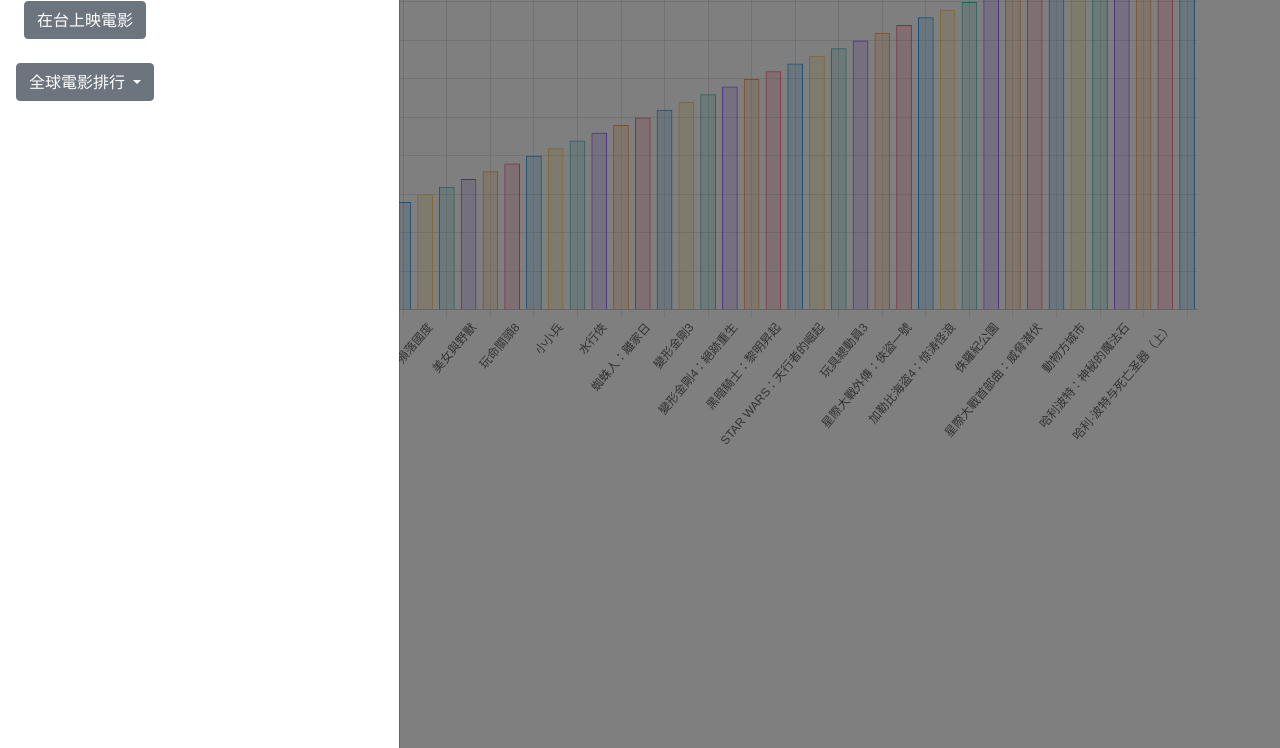
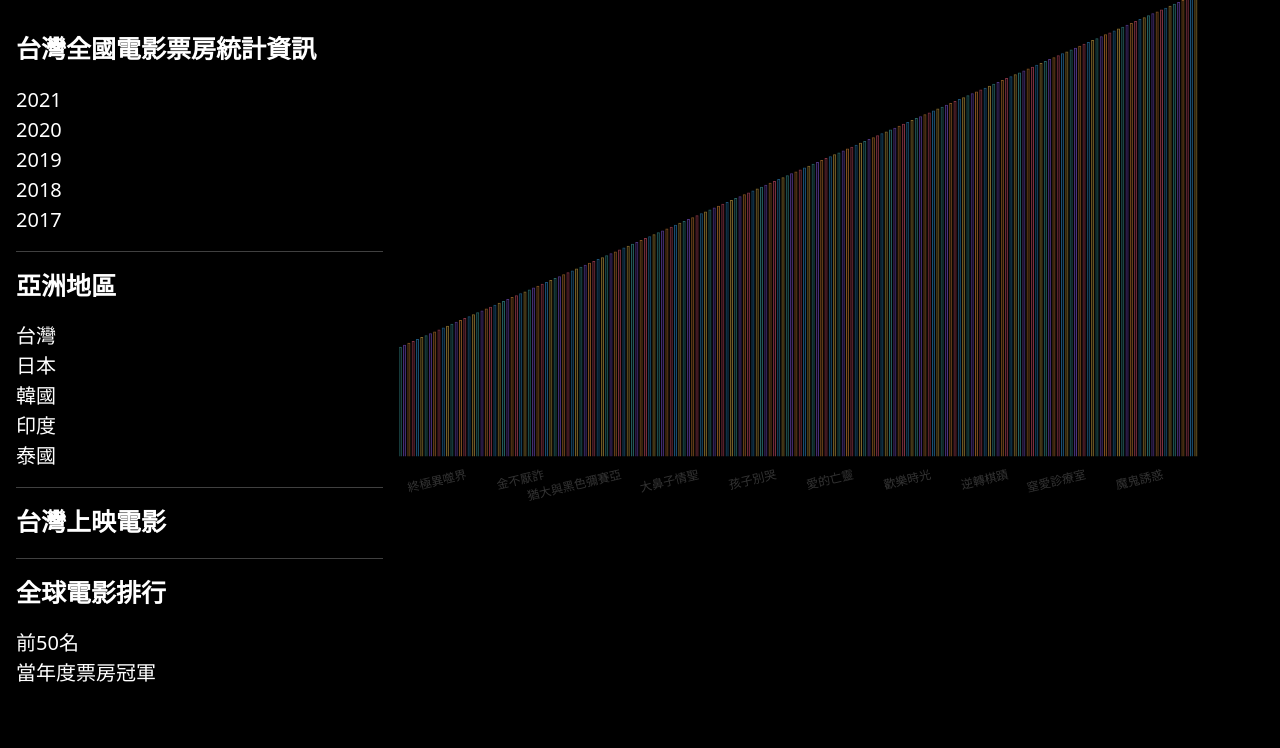
Before and after one commit to alianlbj23/movies, a Django app: page /show/ in a window 1280 px wide, after a click on "Menu". Shown: the part 217-965 px from the top of the page. Run offline with Django 3.2, Linux system fonts and the light colour scheme; data comes from the database, SQL or seed files in the repository; both versions use the stored data as it was after the commit; some libraries are stand-ins or nearby versions.

Commit message:
2021-6-17-23:51

```diff
--- a/movies/views.py
+++ b/movies/views.py
@@ -1,7 +1,12 @@
 from django.shortcuts import render
 from django.http import HttpResponse
 from django.http import JsonResponse
-from movies.models import rank_chapion_world
+from movies.models import Tawain_movies_rank_2021
+
+import os
+import django
+os.environ.setdefault('DJANGO_SETTINGS_MODULE', 'mysite.settings')
+django.setup()
 
 def index(request):
 	title_name = "博雅通識小專題:電影資料分析"
@@ -9,6 +14,5 @@ def index(request):
 # Create your views here.
 
 def show(request):
-    items = rank_chapion_world.objects.all()
-    a = 123
+    items = Tawain_movies_rank_2021.objects.all()
     return render(request, 'showpost.html', locals())
--- a/templates/base.html
+++ b/templates/base.html
@@ -10,7 +10,7 @@
 
   </head>
   <!--style="background-color:black;"-->
-  <body >
+  <body style="background-color:black;">
 
       <div class="container" >
         {% block headmessage %} {% endblock %}
--- a/templates/headertest.html
+++ b/templates/headertest.html
@@ -12,8 +12,8 @@
     <button class="navbar-toggler" type="button" data-bs-toggle="collapse" data-bs-target="#navbarNavDropdown" aria-controls="navbarNavDropdown" aria-expanded="false" aria-label="Toggle navigation">
       <span class="navbar-toggler-icon"></span>
     </button>
-    <div class="collapse navbar-collapse" id="navbarNavDropdown">
-      <ul class="navbar-nav"><!--上方選單---->
+    <div class="collapse navbar-collapse" id="navbarNavDropdown" >
+      <ul class="navbar-nav" ><!--上方選單---->
 
         <li class="nav-item">
           <a class="nav-link"> &nbsp;      </a>
@@ -23,57 +23,43 @@
           Menu
         </button>
 
-        <div class="offcanvas offcanvas-start" tabindex="-1" id="offcanvasExample" aria-labelledby="offcanvasExampleLabel">
+        <div class="offcanvas offcanvas-start" tabindex="-1" id="offcanvasExample" aria-labelledby="offcanvasExampleLabel" style="background-color:black;">
           <div class="offcanvas-header">
-            <h5 class="offcanvas-title" id="offcanvasExampleLabel">第五組</h5>
+
+
+            <h5 class="offcanvas-title" id="offcanvasExampleLabel">
+              <img src="https://upload.cc/i1/2021/06/17/HOWo1a.jpg" class="center" width = '200' height = '200' alt="...">
+            </h5>
             <button type="button" class="btn-close text-reset" data-bs-dismiss="offcanvas" aria-label="Close"></button>
           </div>
           <div class="offcanvas-body">
-            <div>
-              關於我們...
-            </div>
-            <div class="dropdown mt-3">
-              <button class="btn btn-secondary dropdown-toggle" type="button" id="dropdownMenuButton" data-bs-toggle="dropdown">
-                2017~2021年排行
-              </button>
-              <ul class="dropdown-menu" aria-labelledby="dropdownMenuButton">
-                <li><a class="dropdown-item" href="#">2021</a></li>
-                <li><a class="dropdown-item" href="#">2020</a></li>
-                <li><a class="dropdown-item" href="#">2019</a></li>
-                <li><a class="dropdown-item" href="#">2018</a></li>
-                <li><a class="dropdown-item" href="#">2017</a></li>
-              </ul>
-            </div>
 
-            <div class="dropdown mt-3">
-              <button class="btn btn-secondary dropdown-toggle" type="button" id="dropdownMenuButton" data-bs-toggle="dropdown">
-                亞洲地區
-              </button>
-              <ul class="dropdown-menu" aria-labelledby="dropdownMenuButton">
-                <li><a class="dropdown-item" href="#">日本</a></li>
-                <li><a class="dropdown-item" href="#">韓國</a></li>
-                <li><a class="dropdown-item" href="#">印度</a></li>
-                <li><a class="dropdown-item" href="#">泰國</a></li>
-              </ul>
-            </div>
+            <p ><span style="color:white;font-family:微軟正黑體;font-size:25px;font-weight:bold;">台灣全國電影票房統計資訊</span></p>
+            <ur>
+              <li><a href="#" class="text-decoration-none"><span style="color:white;font-size:20px;">2021</span></a></li>
+              <li><a href="#" class="text-decoration-none"><span style="color:white;font-size:20px;">2020</span></a></li>
+              <li><a href="#" class="text-decoration-none"><span style="color:white;font-size:20px;">2019</span></a></li>
+              <li><a href="#" class="text-decoration-none"><span style="color:white;font-size:20px;">2018</span></a></li>
+              <li><a href="#" class="text-decoration-none"><span style="color:white;font-size:20px;">2017</span></a></li>
+            </ur>
+            <hr style="color:white;">
+            <p ><span style="color:white;font-family:微軟正黑體;font-size:25px;font-weight:bold;">亞洲地區</span></p>
+            <ur>
+              <li><a href="#" class="text-decoration-none"><span style="color:white;font-size:20px;">台灣</span></a></li>
+              <li><a href="#" class="text-decoration-none"><span style="color:white;font-size:20px;">日本</span></a></li>
+              <li><a href="#" class="text-decoration-none"><span style="color:white;font-size:20px;">韓國</span></a></li>
+              <li><a href="#" class="text-decoration-none"><span style="color:white;font-size:20px;">印度</span></a></li>
+              <li><a href="#" class="text-decoration-none"><span style="color:white;font-size:20px;">泰國</span></a></li>
+            </ur>
+            <hr style="color:white;">
+            <p ><span style="color:white;font-family:微軟正黑體;font-size:25px;font-weight:bold;">台灣上映電影</span></p>
+            <hr style="color:white;">
+            <p ><span style="color:white;font-family:微軟正黑體;font-size:25px;font-weight:bold;">全球電影排行</span></p>
+            <ur>
+              <li><a href="#" class="text-decoration-none"><span style="color:white;font-size:20px;">前50名</span></a></li>
+              <li><a href="#" class="text-decoration-none"><span style="color:white;font-size:20px;">當年度票房冠軍 </span></a></li>
 
-            <li class="nav-item">
-              <a class="nav-link" href="#"><button type="button" class="btn btn-secondary">在台上映電影</button></a>
-            </li>
-
-            <div class="dropdown mt-3">
-              <button class="btn btn-secondary dropdown-toggle" type="button" id="dropdownMenuButton" data-bs-toggle="dropdown">
-                全球電影排行
-              </button>
-              <ul class="dropdown-menu" aria-labelledby="dropdownMenuButton">
-                <li><a class="dropdown-item" href="/rank_chapion_world/">全球排行</a></li>
-                <li><a class="dropdown-item" href="#">全球年度票房冠軍</a></li>
-              </ul>
-            </div>
-
-
-
-
+            </ur>
 
           </div>
         </div>
--- a/templates/index.html
+++ b/templates/index.html
@@ -30,21 +30,21 @@
     </div>
 
     <div class="carousel-item" data-bs-interval="3000">
-      <img src="https://lh6.googleusercontent.com/UHipHSuZaWT13uINfILWWYpexKRpi8pBfIXjRTdQTpncRgnh0uxym747LDWCSPeJU3USjNRKh4H1Ze4VlBby=w1960-h2876-rw" class="d-block w-100" alt="...">
+      <img src="https://upload.cc/i1/2021/06/17/kKlm4a.png" class="d-block w-100" alt="...">
       <div class="carousel-caption d-none d-md-block">
         <h5>復仇者聯盟4：終局之戰</h5>
       </div>
     </div>
 
     <div class="carousel-item" data-bs-interval="3000">
-      <img src="https://lh4.googleusercontent.com/lBZuhB5gHE01jE4jtVQdK2NLJnpfziTpWtR_Ppd7TnMI2QJNOzANoVBsH2BuJhkP2k475HkQO0bf2OWgEX8F=w1960-h2876-rw" class="d-block w-100" alt="...">
+      <img src="https://upload.cc/i1/2021/06/17/7Zb8t2.jpg" class="d-block w-100" alt="...">
       <div class="carousel-caption d-none d-md-block">
         <h5>STAR WARS：原力覺醒</h5>
       </div>
     </div>
 
     <div class="carousel-item" data-bs-interval="3000">
-      <img src="https://lh5.googleusercontent.com/LCjpspEBQW4jdQKaW3vIxwmwqJ7IRNW_ZFYrVOlLWti6l1DU03rsOSUl5b9mOoQu8zoR4057jICayHK3EC5q=w1960-h2876-rw" class="d-block w-100" alt="...">
+      <img src="https://upload.cc/i1/2021/06/17/mjsfOW.jpg" class="d-block w-100" alt="...">
       <div class="carousel-caption d-none d-md-block">
         <h5>艾莉塔：戰鬥天使</h5>
       </div>
--- a/templates/showpost.html
+++ b/templates/showpost.html
@@ -1,9 +1,14 @@
+
 {% extends "base.html" %}
-{% block title %} test {% endblock %}
+{% block title %}國際城市人口排行{% endblock %}
+{% block headmessage %} <h1>國際城市人口排行長條圖</h1> {% endblock %}
 {% block content %}
 
 <canvas id="myChart" width="400" height="200"></canvas>
+
+
 <script>
+
 var ctx = document.getElementById('myChart').getContext('2d');
 var myChart = new Chart(ctx, {
     type: 'bar',
@@ -14,6 +19,7 @@ var myChart = new Chart(ctx, {
             {% endfor %}
         ],
         datasets: [{
+            axis: 'y',
             label: '國際城市人口排行',
             data: [
                 {% for item in items %}
@@ -21,6 +27,7 @@ var myChart = new Chart(ctx, {
 
                 {% endfor %}
             ],
+            fill: false,
             backgroundColor: [
                 'rgba(255, 99, 132, 0.2)',
                 'rgba(54, 162, 235, 0.2)',
@@ -42,14 +49,15 @@ var myChart = new Chart(ctx, {
     },
     options: {
         scales: {
+            x: {
+                stacked: true
+            },
             y: {
-                beginAtZero: true
+                stacked: true
             }
         }
     }
 });
 </script>
 
-
-
 {% endblock %}
```
Also changed, not shown: movies/models.py (+18 -15 lines), templates/header.html (+72 -45 lines), templates/rank.html (deleted, +0 -16 lines), db.sqlite3, movies/migrations/0015_auto_20210617_1614.py (added), movies/migrations/0016_auto_20210617_1621.py (added).
